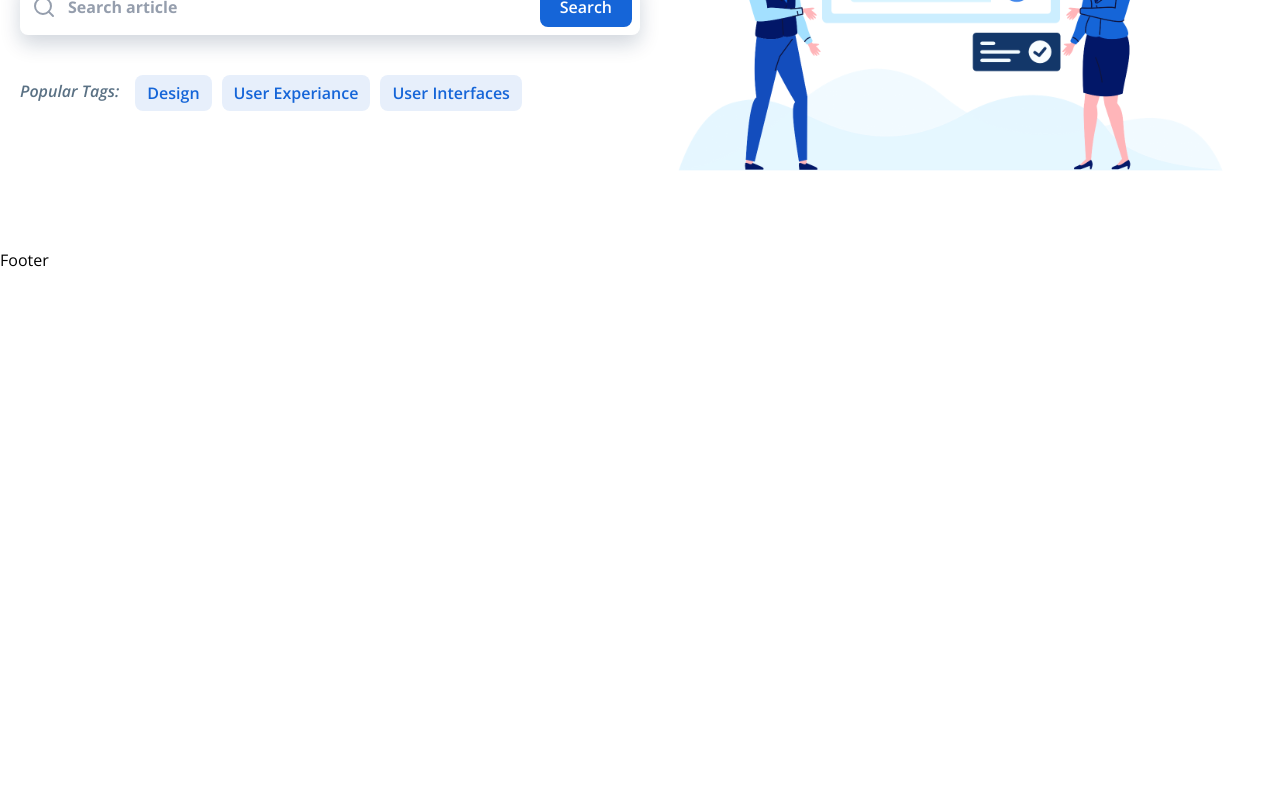
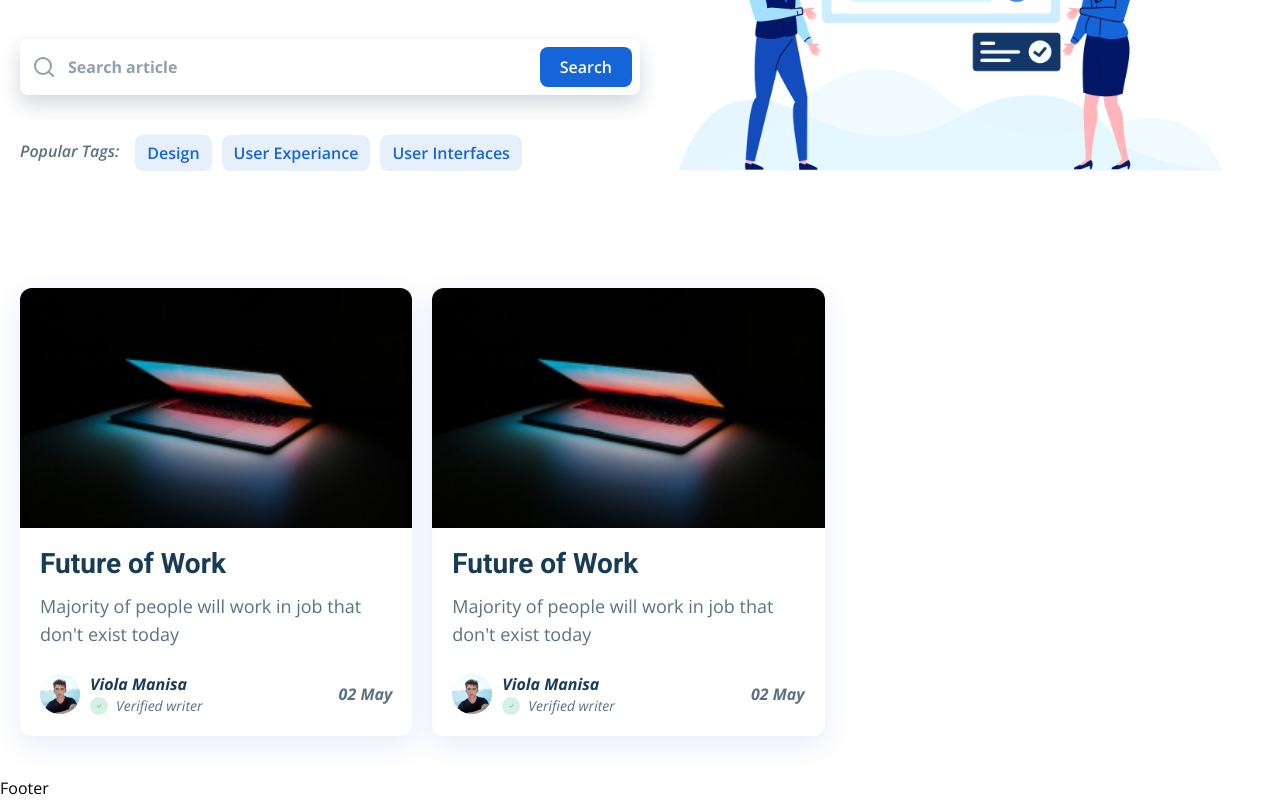
Before and after one commit to Fetivol/blog-app-frontend, a React (Create React App) app: page / in a window 1280 px wide. Shown: the part 333-1133 px from the top of the page. Before the commit the page ends 800 px from the top, so only its background shows below. Built offline with nearby package versions, Linux system fonts and the light colour scheme.

Commit message:
Article card

```diff
--- /dev/null
+++ b/src/components/ArticleCard.jsx
@@ -0,0 +1,53 @@
+import React from "react";
+import { BsCheckLg } from "react-icons/bs";
+
+import { images } from "../constants";
+
+const ArticleCard = ({ className }) => {
+  return (
+    <div
+      className={`rounded-xl overflow-hidden shadow-[rgba(7,_65,_210,_0.1)_0px_9px_30px] ${className}`}
+    >
+      <img
+        src={images.Post1Image}
+        alt="title"
+        className="w-full object-cover object-center h-auto md:h-52 lg:h-48 xl:h-60"
+      />
+      <div className="p-5">
+        <h2 className="font-roboto font-bold text-xl text-dark-soft md:text-2xl lg:text-[28px]">
+          Future of Work
+        </h2>
+        <p className="text-dark-light mt-3 text-sm md:text-lg">
+          Majority of people will work in job that don't exist today
+        </p>
+        <div className="flex justify-between flex-nowrap items-center mt-6">
+          <div className="flex items-center gap-x-2 md:gap-x-2.5">
+            <img
+              src={images.PostProfileImage}
+              alt="post profile"
+              className="w-9 h-9 md:w-10 md:h-10"
+            />
+            <div className="flex flex-col">
+              <h4 className="font-bold italic text-dark-soft text-sm md:text-base">
+                Viola Manisa
+              </h4>
+              <div className="flex items-center gap-x-2">
+                <span className="bg-[#36B37E] w-fit bg-opacity-20 p-1.5 rounded-full">
+                  <BsCheckLg className="w-1.5 h-1.5 text-[#36B37E]" />
+                </span>
+                <span className="italic text-dark-light text-xs md:text-sm">
+                  Verified writer
+                </span>
+              </div>
+            </div>
+          </div>
+          <span className="font-bold text-dark-light italic text-sm md:text-base">
+            02 May
+          </span>
+        </div>
+      </div>
+    </div>
+  );
+};
+
+export default ArticleCard;
--- a/src/components/Header.jsx
+++ b/src/components/Header.jsx
@@ -67,7 +67,7 @@
   };
 
   return (
-    <section className="sticky top-0 left-0 right-0 z-50">
+    <section className="sticky top-0 left-0 right-0 z-50 bg-white">
       <header className="container mx-auto px-5 flex justify-between py-4 items-center">
         <div>
           <img src={images.Logo} alt="logo" className="w-16" />
--- a/src/constants/images.js
+++ b/src/constants/images.js
@@ -1,9 +1,13 @@
 import Logo from "../assets/Logo.svg";
 import HeroImage from "../assets/HeroImage.svg";
+import Post1Image from "../assets/posts/post1.jpg";
+import PostProfileImage from "../assets/posts/post-profile.svg";
 
 const images = {
   Logo,
   HeroImage,
+  Post1Image,
+  PostProfileImage,
 };
 
 export default images;
--- a/src/pages/home/HomePage.jsx
+++ b/src/pages/home/HomePage.jsx
@@ -1,11 +1,13 @@
 import React from "react";
 import MainLayout from "../../components/MainLayout";
 import Hero from "./container/Hero";
+import Articles from "./container/Articles";
 
 const HomePage = () => {
   return (
     <MainLayout>
       <Hero />
+      <Articles />
     </MainLayout>
   );
 };
--- /dev/null
+++ b/src/pages/home/container/Articles.jsx
@@ -0,0 +1,13 @@
+import React from "react";
+import ArticleCard from "../../../components/ArticleCard";
+
+const articles = () => {
+  return (
+    <section className="container mx-auto flex flex-wrap md:gap-x-5 gap-y-5 px-5 py-10">
+      <ArticleCard className="w-full md:w-[calc(50%-20px)] lg:w-[calc(33.33%-21px)]" />
+      <ArticleCard className="w-full md:w-[calc(50%-20px)] lg:w-[calc(33.33%-21px)]" />
+    </section>
+  );
+};
+
+export default articles;
--- a/src/pages/home/container/Hero.jsx
+++ b/src/pages/home/container/Hero.jsx
@@ -7,15 +7,15 @@
   return (
     <section className="container mx-auto flex flex-col px-5 py-5 lg:flex-row">
       <div className="mt-10 lg:w-1/2">
-        <h1 className="font-roboto text-3xl text-center font-bold text-dark-soft md:text-5x1 lg:text-left lg:max-w-[540px]">
+        <h1 className="font-roboto text-3xl text-center font-bold text-dark-soft md:text-5xl lg:text-4xl xl:text-5xl lg:text-left lg:max-w-[540px]">
           Read the most interesting arcticles
         </h1>
-        <p className="text-dark-light mt-4 text-center md:text-xl lg:text-left">
+        <p className="text-dark-light mt-4 text-center md:text-xl lg:text-base xl:text-xl lg:text-left">
           Lorem ipsum dolor sit amet consectetur adipisicing elit. Ullam maxime
           voluptatibus culpa vitae sunt nulla pariatur nisi doloremque impedit
           eos.
         </p>
-        <div className="flex flex-col gap-y-2.5 mt-10 relative">
+        <div className="flex flex-col gap-y-2.5 mt-10 lg:mt-6 xl:mt-10 relative">
           <div className="relative">
             <FiSearch className="absolute left-3 top-1/2 -translate-y-1/2 w-6 h-6 text-[#959EAD]" />
             <input
@@ -29,10 +29,10 @@
           </button>
         </div>
         <div className="flex mt-4 flex-col lg:flex-row lg:items-start lg:flex-nowrap lg:gap-x-4 lg:mt-7">
-          <span className="text-dark-light font-semibold italic mt-2 lg:mt-4 flex-shrink-0">
+          <span className="text-dark-light font-semibold italic mt-2 lg:mt-4 lg:text-sm xl:text-base">
             Popular Tags:
           </span>
-          <ul className="flex flex-wrap gap-x-2.5 gap-y-2.5 mt-3">
+          <ul className="flex flex-wrap gap-x-2.5 gap-y-2.5 mt-3 lg:text-sm xl:text-base">
             <li className="rounded-lg bg-primary bg-opacity-10 px-3 py-1.5 text-primary font-semibold">
               Design
             </li>
```
Also changed, not shown: src/assets/posts/post-profile.svg (added), src/assets/posts/post1.jpg (added).
